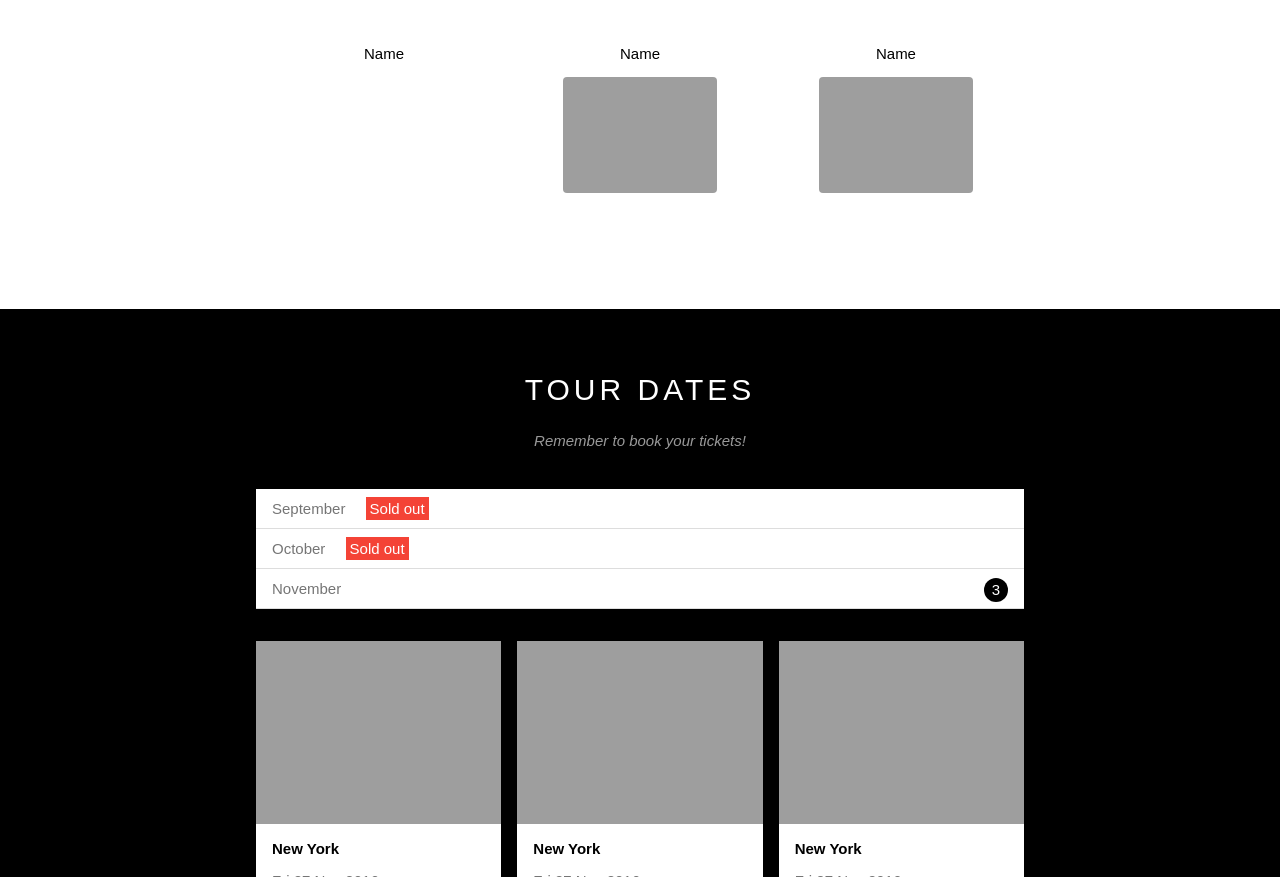
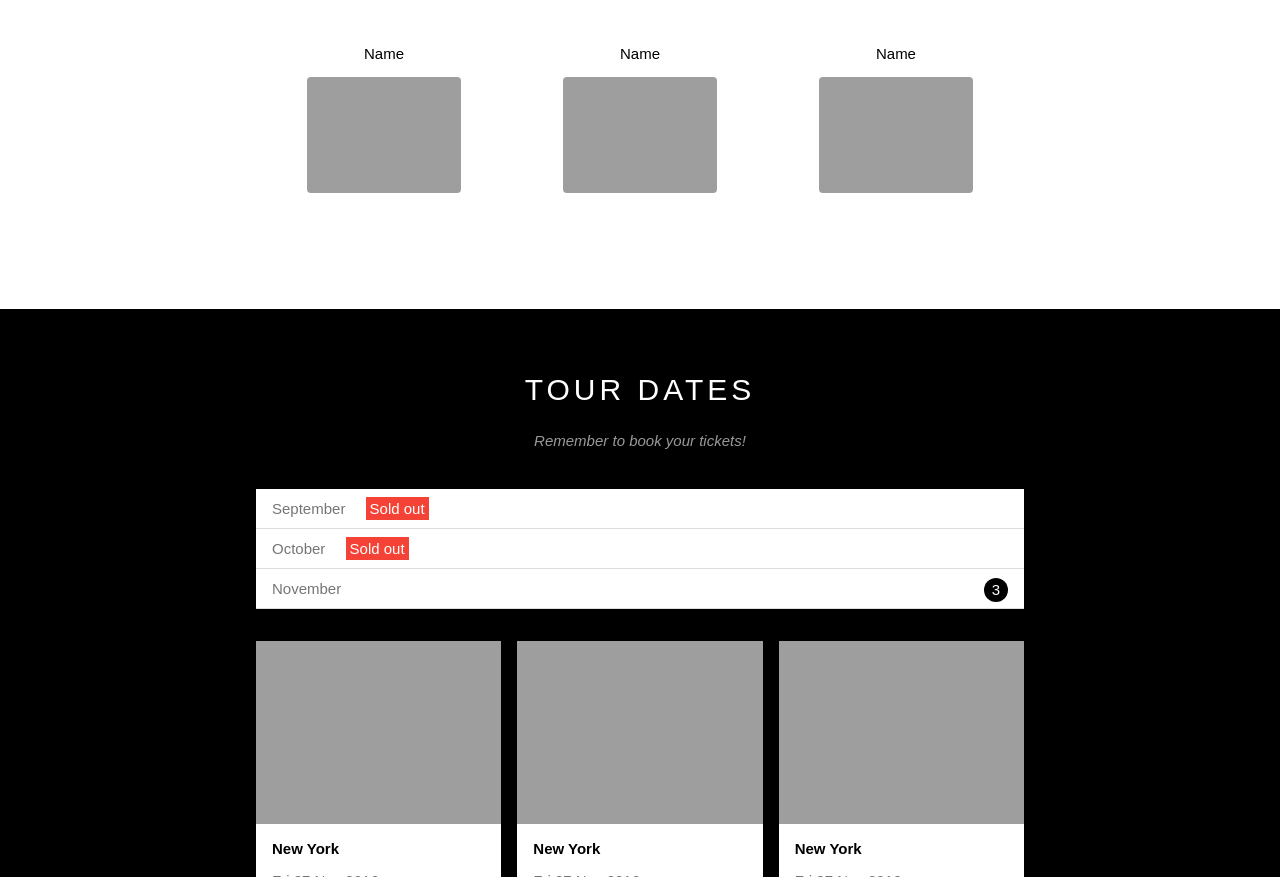
Before and after one commit to Tunahn3101/TheBand, a plain HTML site: page index.html in a window 1280 px wide. Shown: the part 1001-1878 px from the top of the page. Drawn offline with Linux system fonts and the light colour scheme; the site is published under a folder, as on GitHub Pages, so addresses that start at the root find nothing.

Commit message:
Change  Source   Code

```diff
--- a/index.html
+++ b/index.html
@@ -69,7 +69,7 @@
                 <div class="members-list">
                     <div class="member-item">
                         <p class="member-name">Name</p>
-                        <img src="/assets/img/band/member1.jpg" alt="" class="member-img">
+                        <img src="assets/img/band/member1.jpg" alt="" class="member-img">
                     </div>
                     <div class="member-item">
                         <p class="member-name">Name</p>
```
